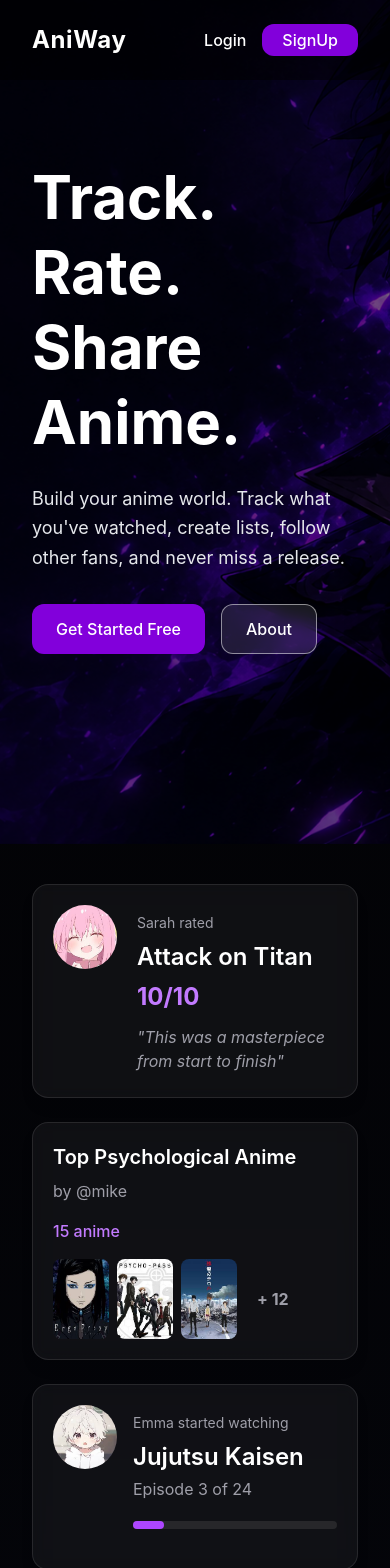
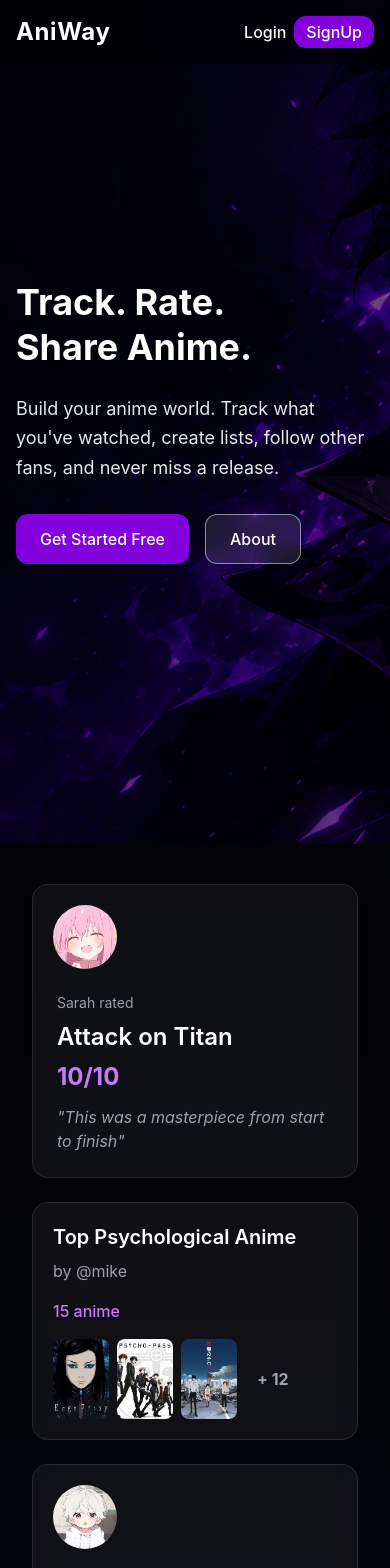
Before and after one commit to lRiso36/aniway-frontend, a React (Vite) app: page / in a window 390 px wide. Shown: the top 1568 px of the page. Built offline with nearby package versions, Linux system fonts and the light colour scheme; no server answers.

Commit message:
mobile responsive landing

```diff
--- a/src/components/ui/landing/AnimeRankCard.tsx
+++ b/src/components/ui/landing/AnimeRankCard.tsx
@@ -11,7 +11,8 @@ export const AnimeRankCard = ({title, score, image}: AnimeRankCardType) => {
         // main container
         <div className="
             relative
-            w-40
+            w-36
+            sm:w-40
             md:w-52
             lg:w-60
             aspect-[2/3]
@@ -64,17 +65,16 @@ export const AnimeRankCard = ({title, score, image}: AnimeRankCardType) => {
                 left-0
                 w-full
                 z-10
-                p-2
+                p-1
                 md:p-3
                 bg-black/75
                 flex
                 flex-col
-                gap-1
                 md:gap-2
             ">
                 <h3 className="
                     font-semibold
-                    text-base
+                    text-sm
                     md:text-lg
                     lg:text-xl
                     truncate
@@ -84,12 +84,14 @@ export const AnimeRankCard = ({title, score, image}: AnimeRankCardType) => {
                 <p className="
                     text-zinc-300
                     font-medium
-                    text-base
+                    text-sm
+                    md:text-base
                     lg:text-xl
                     whitespace-nowrap
                 "><span className="
                     text-purple-400
-                    text-2xl
+                    text-lg
+                    sm:text-2xl
                 ">★</span> {score}</p>
             </div>
         </div>
--- a/src/components/ui/landing/JoinLanding.tsx
+++ b/src/components/ui/landing/JoinLanding.tsx
@@ -5,14 +5,17 @@ export const JoinLanding = () => {
   return (
     <section
       className="
-        py-26
+        py-12
+        md:py-20
+        lg:py-26
       "
     >
       <div
         className="
           max-w-5xl
           mx-auto
-          px-8
+          px-0
+          lg:px-8
         "
       >
         <div
@@ -23,9 +26,11 @@ export const JoinLanding = () => {
             border
             border-white/10
             shadow-2xl
-            px-8
+            px-4
+            sm:px-8
             md:px-16
-            py-16
+            py-10
+            lg:py-16
             text-center
           "
         >
@@ -47,7 +52,8 @@ export const JoinLanding = () => {
           <div className="relative z-10">
             <h2
               className="
-                text-4xl
+                text-3xl
+                sm:text-4xl
                 md:text-6xl
                 font-bold
                 tracking-tight
@@ -85,7 +91,8 @@ export const JoinLanding = () => {
                 className="
                   bg-purple-600
                   hover:bg-purple-500
-                  px-8
+                  px-4
+                  sm:px-8
                   py-4
                   rounded-2xl
                   font-semibold
@@ -104,7 +111,8 @@ export const JoinLanding = () => {
                   border-white/20
                   bg-white/5
                   hover:bg-white/10
-                  px-8
+                  px-4
+                  sm:px-8
                   py-4
                   rounded-2xl
                   font-semibold
--- a/src/components/ui/landing/LandingFeatures.tsx
+++ b/src/components/ui/landing/LandingFeatures.tsx
@@ -35,10 +35,10 @@ const landingFeatures = [
 
 export const LandingFeatures = () => {
     return (
-        <section className="space-y-10">
+        <section className="space-y-6 lg:space-y-10">
             <div>
                 <h2 className="
-                text-4xl
+                text-3xl
                 lg:text-4xl
                 font-bold
                 tracking-tight
@@ -49,7 +49,8 @@ export const LandingFeatures = () => {
             grid-cols-1
             md:grid-cols-2
             lg:grid-cols-3
-            gap-6
+            gap-4
+            lg:gap-6
             ">
                 {landingFeatures.map((feature) => (
                     <div key={feature.title} className="
--- a/src/components/ui/landing/LandingHero.tsx
+++ b/src/components/ui/landing/LandingHero.tsx
@@ -24,29 +24,30 @@ export const LandingHero = ({ targetRef }: Props) => {
             }}
         >
             <div className="
-                absolute
-                inset-0
-                bg-black/50
+                absolute inset-0 bg-black/50 flex items-center lg:block
             ">
                 <div className="
                     relative
                     z-10
                     max-w-7xl
                     mx-auto
-                    px-8
+                    px-4
+                    sm:px-8
                     w-full
-                    pt-40
+                   py-24 lg:pt-40 lg:pb-0
                 ">
                     <div className="max-w-2xl">
                         <div>
                             <h2 className="
-                                text-6xl
+                                text-4xl
+                                sm:text-6xl
                                 md:text-7xl
                                 font-bold
                                 leading-tight
                             ">Track. Rate.</h2>
                             <h2 className="
-                                text-6xl
+                                text-4xl
+                                sm:text-6xl
                                 md:text-7xl
                                 font-bold
                                 leading-tight
@@ -91,7 +92,7 @@ export const LandingHero = ({ targetRef }: Props) => {
                             hover:bg-white/20
                             transition
                             "
-                            onClick={handleClick}
+                                onClick={handleClick}
                             >
                                 About</button>
                         </div>
--- a/src/components/ui/landing/LandingSocialPreview.tsx
+++ b/src/components/ui/landing/LandingSocialPreview.tsx
@@ -12,7 +12,7 @@ export const LandingSocialPreview = () => {
         <div className="
             flex
             flex-col
-            md:flex-row
+            lg:flex-row
             gap-6
             justify-between
             ">
@@ -30,6 +30,8 @@ export const LandingSocialPreview = () => {
                 hover:bg-white/10
                 transition
                 flex
+                flex-col
+                sm:flex-row
                 gap-4
                 items-start
             "
@@ -99,7 +101,7 @@ export const LandingSocialPreview = () => {
             15 anime
           </p>
 
-          <div className="flex items-center gap-2 mt-4">
+          <div className="flex flex-wrap lg:flex-nowrap items-center gap-2 mt-4">
   {previewAnime.map((anime, index) => (
     <img
       key={index}
@@ -136,6 +138,8 @@ export const LandingSocialPreview = () => {
                 hover:bg-white/10
                 transition
                 flex
+                flex-col
+                sm:flex-row
                 gap-4
                 "
                 >
--- a/src/components/ui/landing/TopNav.tsx
+++ b/src/components/ui/landing/TopNav.tsx
@@ -16,8 +16,10 @@ export const TopNavbar =  () => {
         <div className="
             max-w-7xl
             mx-auto
-            px-8
-            py-6
+            px-4
+            sm:px-8
+            py-4
+            lg:py-6
             flex
             items-center
             justify-between
@@ -30,7 +32,7 @@ export const TopNavbar =  () => {
             ">
                 AniWay</h1>
 
-            <div className="flex items-center gap-4">
+            <div className="flex items-center gap-2 sm:gap-4">
                 <button className="
                 font-medium
                 hover:scale-110 transition-transform
@@ -42,7 +44,8 @@ export const TopNavbar =  () => {
                 <button className="
                     bg-purple-700
                     hover:bg-purple-600
-                    px-5
+                    px-3
+                    sm:px-5
                     py-1
                     rounded-xl
                     font-medium
--- a/src/components/ui/landing/TrendingSection.tsx
+++ b/src/components/ui/landing/TrendingSection.tsx
@@ -52,7 +52,7 @@ export const TrendingSection = () => {
         return null;
     }
     return (
-        <section className="pt-10 space-y-10 relative">
+        <section className="pt-10 space-y-6 lg:space-y-10 relative">
             <div>
                 <h2 className="
                     text-3xl
@@ -101,7 +101,8 @@ export const TrendingSection = () => {
                 onClick={scrollRight}
                 className="
             absolute
-            -right-6
+            right-0
+            lg:-right-6
             top-1/2
             z-20
             py-3
```
